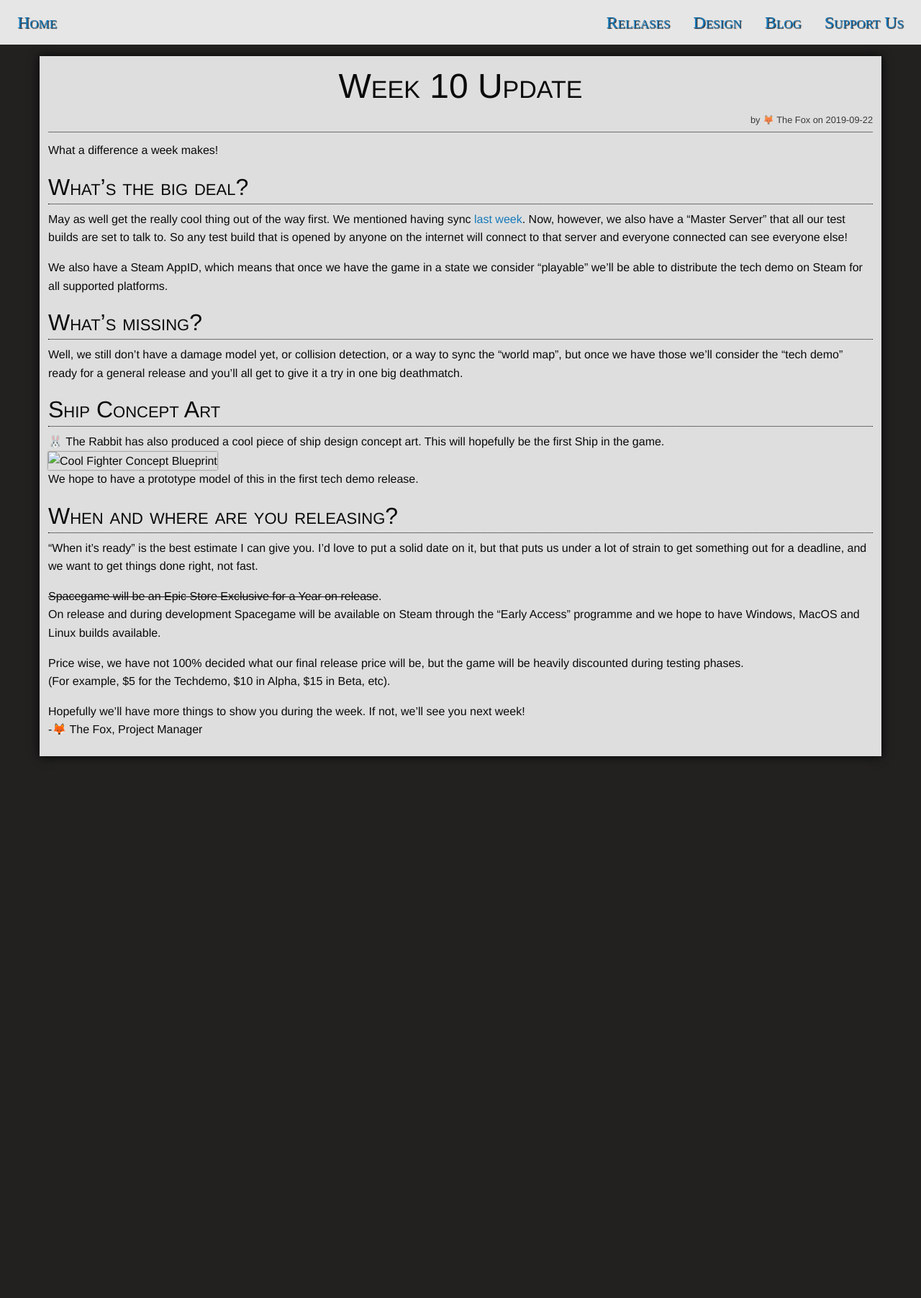
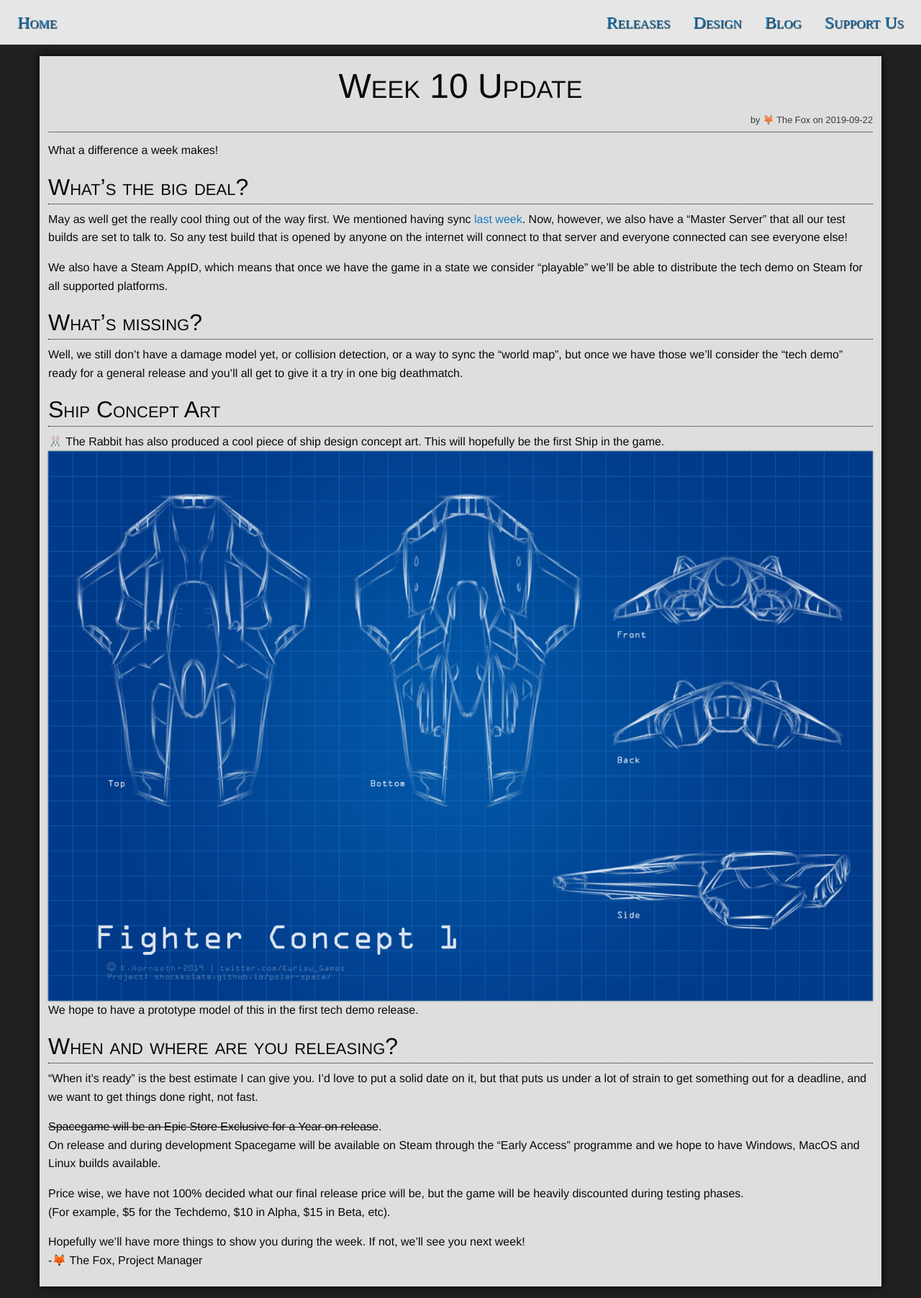
Before and after one commit to corporeality-space/web, a Jekyll site: the page built from _posts/2019-09-22-01-Week-10.md, in a window 1280 px wide. Shown: the whole page at 72% size. Built offline with Jekyll 4.4.1, drawn with Linux system fonts in a browser that asks for light colours; nearby versions of some CDN libraries; some web fonts are replaced; our own code applies the rules of GitHub Pages for plain Markdown files; library files that are not in the unit come from our copies; before the commit the page ends 1067 px from its top, so only the background shows below that.

Commit message:
Update 2019-09-22-01-Week-10.md

```diff
--- a/_posts/2019-09-22-01-Week-10.md
+++ b/_posts/2019-09-22-01-Week-10.md
@@ -9,7 +9,7 @@
 
 # What's the big deal?
 
-May as well get the really cool thing out of the way first. We mentioned having sync [last week](/polar-space{% post_url 2019-09-16-01-Week-9 %}). Now, however, we also have a "Master Server" that all our test builds are set to talk to. So any test build that is opened by anyone on the internet will connect to that server and everyone connected can see everyone else!
+May as well get the really cool thing out of the way first. We mentioned having sync [last week]({% post_url 2019-09-16-01-Week-9 %}). Now, however, we also have a "Master Server" that all our test builds are set to talk to. So any test build that is opened by anyone on the internet will connect to that server and everyone connected can see everyone else!
 
 We also have a Steam AppID, which means that once we have the game in a state we consider "playable" we'll be able to distribute the tech demo on Steam for all supported platforms.
 
@@ -20,7 +20,7 @@
 # Ship Concept Art
 
 🐰 The Rabbit has also produced a cool piece of ship design concept art. This will hopefully be the first Ship in the game.
-![Cool Fighter Concept Blueprint](/polar-space/assets/img/week-10/f_con1.png)
+![Cool Fighter Concept Blueprint](/assets/img/week-10/f_con1.png)
 We hope to have a prototype model of this in the first tech demo release.
 
 # When and where are you releasing?
```
